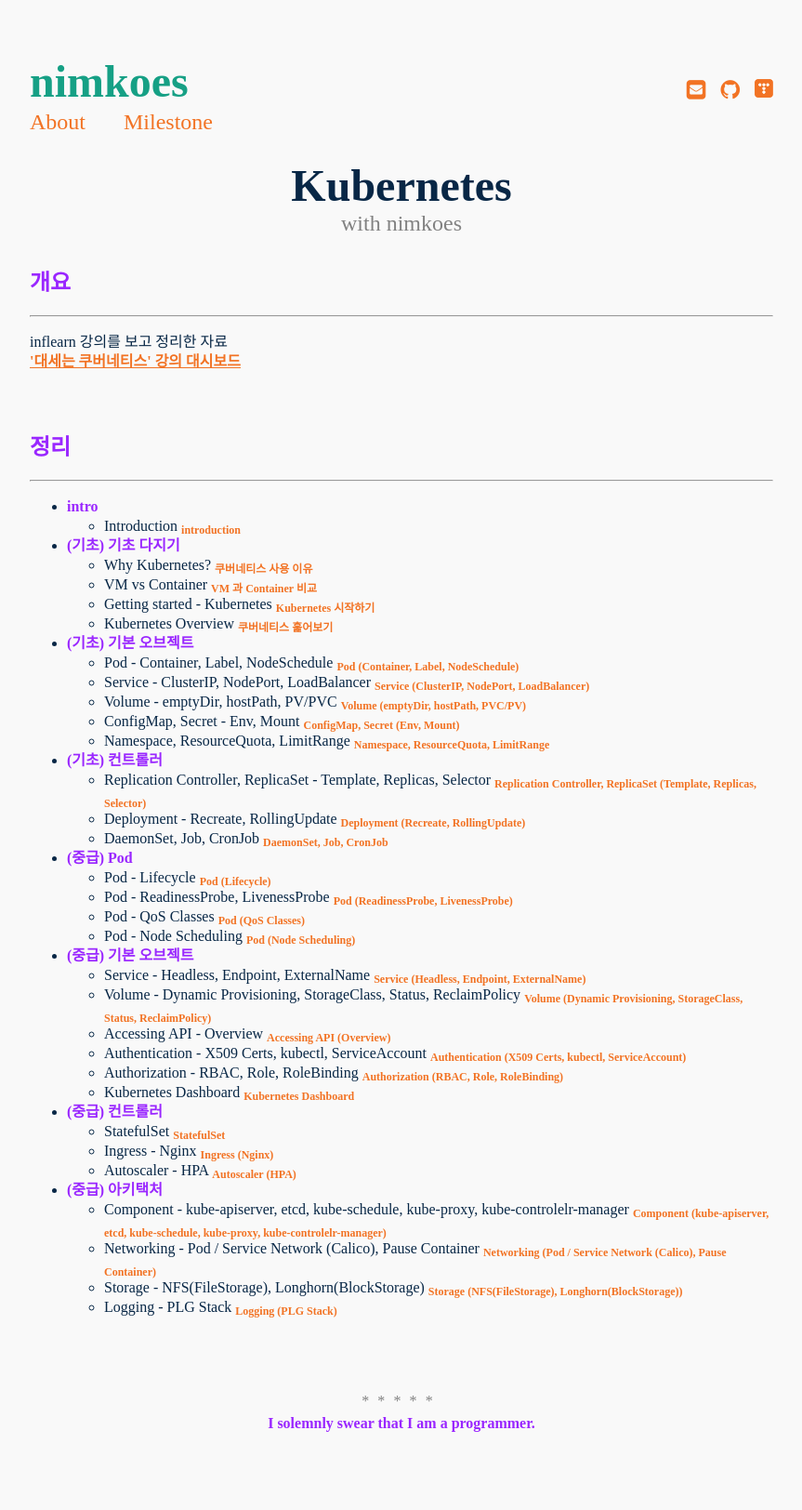
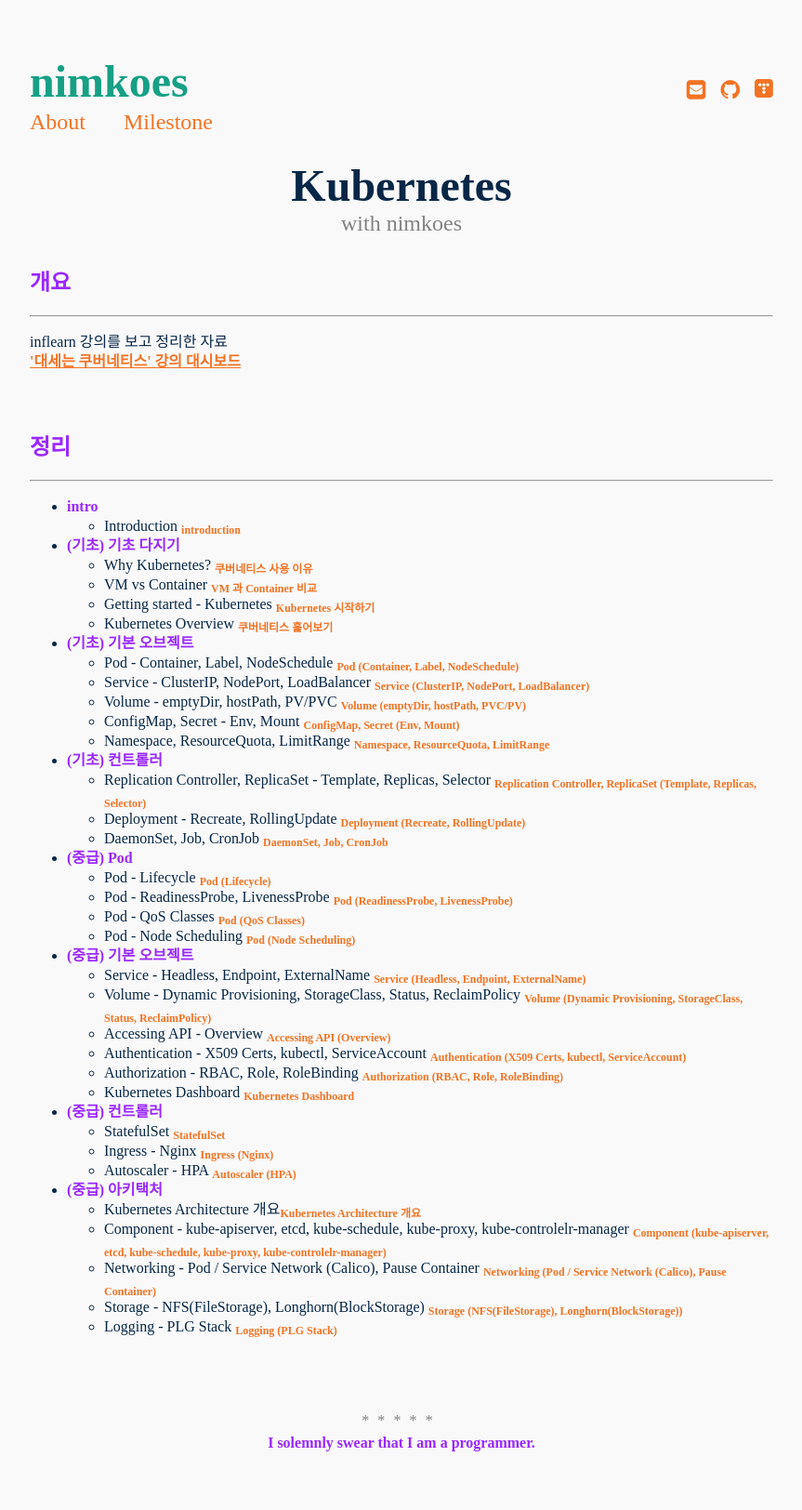
Before and after one commit to nimkoes/portfolio, a Jekyll site: the page built from _posts/2021-11-22-Kubernetes.md, in a window 1280 px wide. Shown: the whole page at 93% size, without its empty margins (208-1071 px from the left). Built offline with Jekyll 4.4.1, drawn with Linux system fonts in a browser that asks for light colours; before the commit the page ends 1603 px from its top, so only the background shows below that.

Commit message:
Update 2021-11-22-Kubernetes.md

```diff
--- a/_posts/2021-11-22-Kubernetes.md
+++ b/_posts/2021-11-22-Kubernetes.md
@@ -53,6 +53,7 @@
   - Ingress - Nginx  [<sub>Ingress (Nginx)</sub>](https://inky-bug-9a2.notion.site/Ingress-Nginx-a3b35e77479a4a78bc0f28b919cce800){:target="_blank"}
   - Autoscaler - HPA [<sub>Autoscaler (HPA)</sub>](https://inky-bug-9a2.notion.site/Autoscaler-HPA-25a28f3b1f2b4faeb9277c3928c0a21f){:target="_blank"}
 - **(중급) 아키택처**
+  - Kubernetes Architecture 개요[<sub>Kubernetes Architecture 개요</sub>](https://inky-bug-9a2.notion.site/Kubernetes-Architecture-6621b551f3324f34826dd044036a7200){:target="_blank"}
   - Component - kube-apiserver, etcd, kube-schedule, kube-proxy, kube-controlelr-manager [<sub>Component (kube-apiserver, etcd, kube-schedule, kube-proxy, kube-controlelr-manager)</sub>](https://inky-bug-9a2.notion.site/Kubernetes-Architecture-6621b551f3324f34826dd044036a7200){:target="_blank"}
   - Networking - Pod / Service Network (Calico), Pause Container                         [<sub>Networking (Pod / Service Network (Calico), Pause Container)</sub>](){:target="_blank"}
   - Storage - NFS(FileStorage), Longhorn(BlockStorage)                                   [<sub>Storage (NFS(FileStorage), Longhorn(BlockStorage))</sub>](){:target="_blank"}
```
